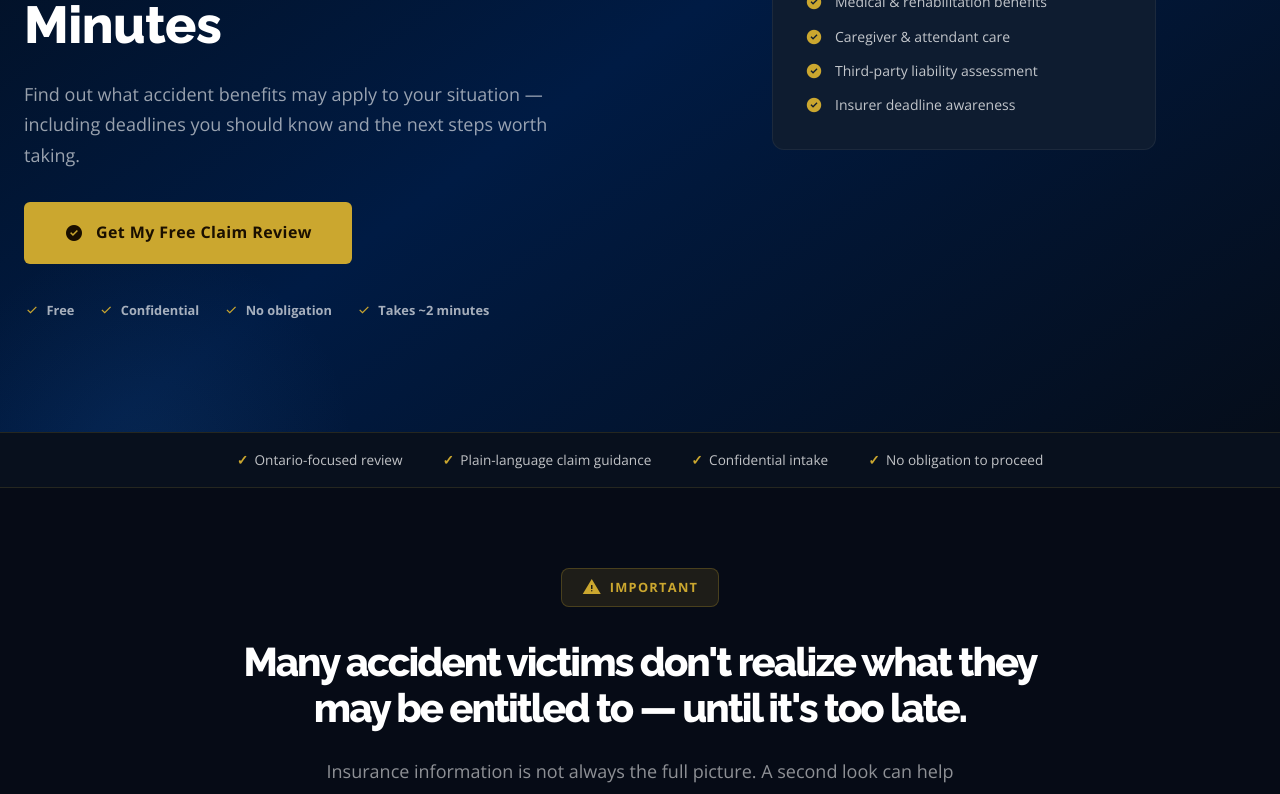
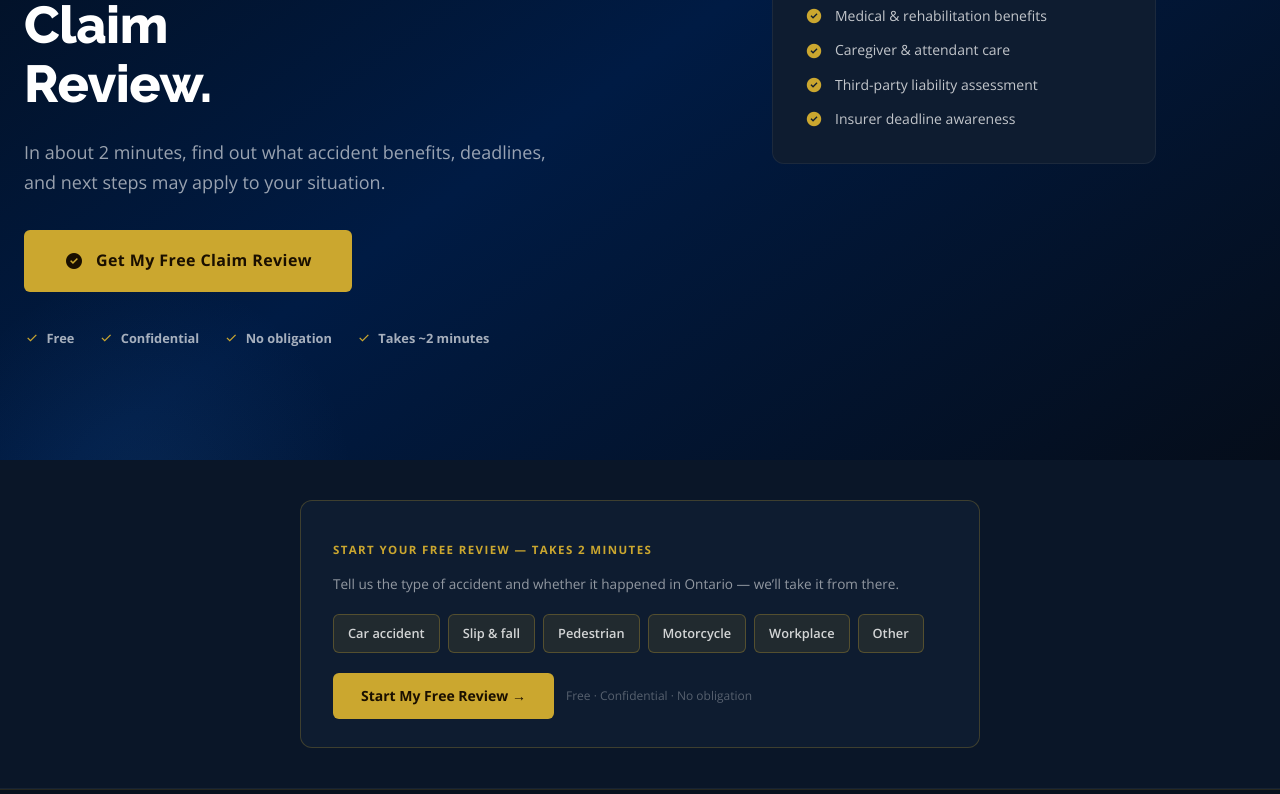
Before and after one commit to jyoung905/OARreal, a Next.js app: page / in a window 1280 px wide. Shown: the part 520-1314 px from the top of the page. Built offline with nearby package versions, Linux system fonts and the light colour scheme.

Commit message:
CRO improvements: hero copy, mini intake card, post-submit promise, intake microcopy

```diff
--- a/components/HomeContent.jsx
+++ b/components/HomeContent.jsx
@@ -99,8 +99,8 @@ export default function HomeContent() {
 
   const STEPS = [
     { num:'01', label:'Initial Intake', title:'We review your submission', desc:'A licensed Ontario professional personally reviews every submission — no AI, no automated screening.', bg:NAVY },
-    { num:'02', label:'Professional Review', title:'You receive a written summary', desc:'We outline what accident benefits and options may apply to your specific situation — typically within 1–2 business days.', bg:LABEL_DARK },
-    { num:'03', label:'Clarity on Next Steps', title:'You decide next steps', desc:'No pressure, no obligation. The review is yours to keep regardless.', bg:NAVY },
+    { num:'02', label:'Professional Review', title:'Your submission is reviewed', desc:'A licensed Ontario professional reviews your information. If your situation fits the criteria, you will receive guidance on possible benefits, deadlines, and next steps — and may be contacted for follow-up.', bg:LABEL_DARK },
+    { num:'03', label:'Clarity on Next Steps', title:'You decide what to do next', desc:'If appropriate, you may be introduced to a legal professional. No pressure, no obligation at any stage.', bg:NAVY },
   ];
 
   const WHY_START_HERE = [
@@ -206,10 +206,10 @@ export default function HomeContent() {
               <span style={{fontSize:'0.75rem',fontWeight:700,textTransform:'uppercase',letterSpacing:'0.1em',color:'rgba(255,255,255,0.7)',...labelFont}}>Free {'\u00b7'} No Obligation {'\u00b7'} Confidential</span>
             </div>
             <h1 className="hc-hero-h1" style={{fontSize:'3.25rem',fontWeight:800,color:'#fff',lineHeight:1.12,letterSpacing:'-0.01em',marginBottom:'1.5rem',...headlineFont}}>
-              Get a Free Ontario Accident Claim Review in About 2 Minutes
+              Injured in an Ontario Accident? Get a Free Confidential Claim Review.
             </h1>
             <p style={{fontSize:'1.125rem',color:'rgba(255,255,255,0.6)',lineHeight:1.7,maxWidth:'34rem',marginBottom:'2rem',...bodyFont}}>
-              Find out what accident benefits may apply to your situation &mdash; including deadlines you should know and the next steps worth taking.
+              In about 2 minutes, find out what accident benefits, deadlines, and next steps may apply to your situation.
             </p>
             <div style={{marginBottom:'2rem'}}>
               <GoldBtn style={{padding:'1.125rem 2.5rem',fontSize:'1rem'}}>
@@ -243,6 +243,25 @@ export default function HomeContent() {
                   </div>
                 ))}
               </div>
+            </div>
+          </div>
+        </div>
+      </section>
+
+      {/* MINI INTAKE CARD — quick-start below hero */}
+      <section style={{background:'#0a1628',padding:'2.5rem 1.5rem',borderBottom:'1px solid rgba(255,255,255,0.05)'}}>
+        <div style={{maxWidth:'680px',margin:'0 auto'}}>
+          <div style={{background:'#0e1c30',border:'1px solid rgba(203,167,47,0.25)',borderRadius:'0.75rem',padding:'1.75rem 2rem'}}>
+            <p style={{color:GOLD,fontSize:'0.72rem',fontWeight:700,textTransform:'uppercase',letterSpacing:'0.12em',marginBottom:'0.75rem',fontFamily:'"Open Sans",sans-serif'}}>Start Your Free Review — Takes 2 Minutes</p>
+            <p style={{color:'rgba(255,255,255,0.55)',fontSize:'0.85rem',marginBottom:'1.25rem',fontFamily:'"Open Sans",sans-serif'}}>Tell us the type of accident and whether it happened in Ontario — we’ll take it from there.</p>
+            <div style={{display:'flex',flexWrap:'wrap',gap:'0.5rem',marginBottom:'1.25rem'}}>
+              {['Car accident','Slip & fall','Pedestrian','Motorcycle','Workplace','Other'].map(type => (
+                <a key={type} href="#intake" style={{background:'rgba(203,167,47,0.1)',border:'1px solid rgba(203,167,47,0.3)',color:'rgba(255,255,255,0.8)',borderRadius:'0.375rem',padding:'0.5rem 0.875rem',fontSize:'0.8rem',fontWeight:600,textDecoration:'none',fontFamily:'"Open Sans",sans-serif'}}>{type}</a>
+              ))}
+            </div>
+            <div style={{display:'flex',gap:'0.75rem',flexWrap:'wrap',alignItems:'center'}}>
+              <a href="#intake" style={{background:GOLD,color:'#1a0f00',fontWeight:700,padding:'0.75rem 1.75rem',borderRadius:'0.375rem',fontSize:'0.875rem',textDecoration:'none',display:'inline-flex',alignItems:'center',gap:'0.5rem',fontFamily:'"Open Sans",sans-serif'}}>Start My Free Review →</a>
+              <span style={{color:'rgba(255,255,255,0.3)',fontSize:'0.75rem',fontFamily:'"Open Sans",sans-serif'}}>Free · Confidential · No obligation</span>
             </div>
           </div>
         </div>
```
Also changed, not shown: components/QualificationForm.tsx (+5 -5 lines).
